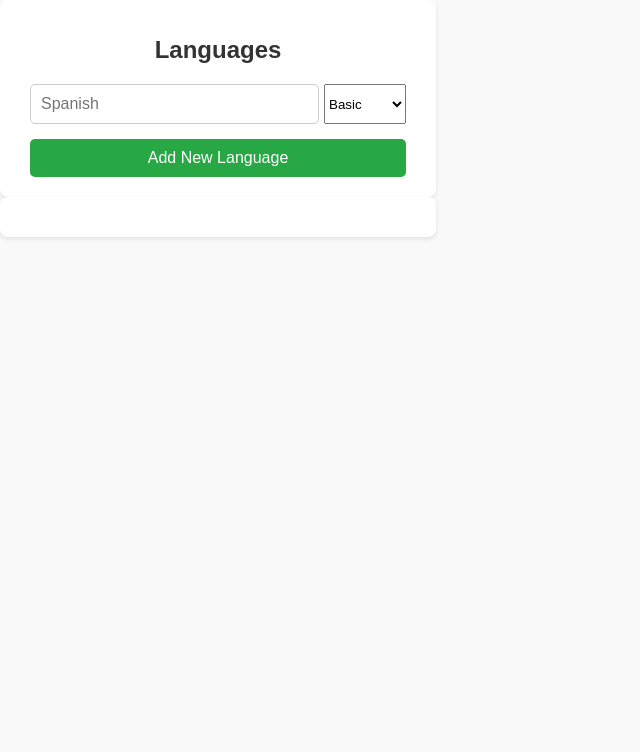
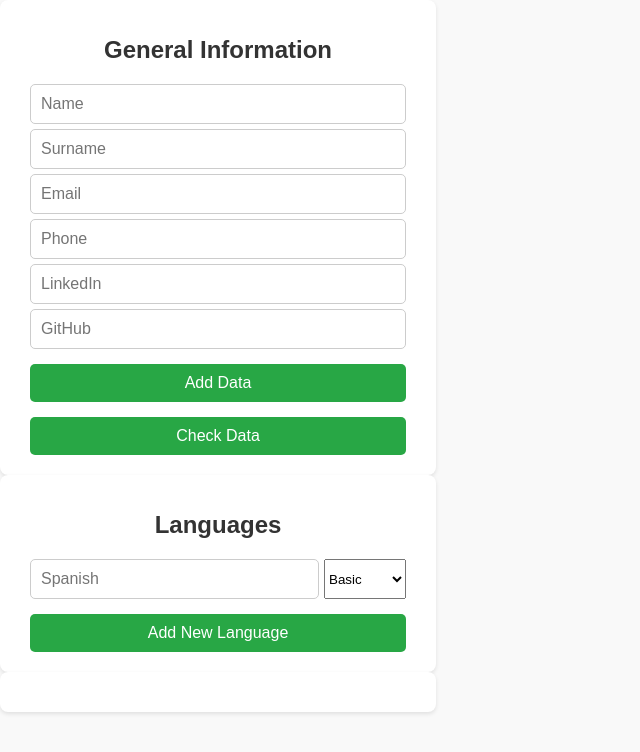
Before and after one commit to ArtSN7/CV-Generator, a React (Vite) app: page / in a window 1280 px wide. Shown: the top 752 px of the page, without its empty margins (0-640 px from the left). Built offline with nearby package versions, Linux system fonts and the light colour scheme.

Commit message:
general info element

```diff
--- a/src/components/general_info.jsx
+++ b/src/components/general_info.jsx
@@ -0,0 +1,67 @@
+import '../styles/general_info.css';
+import React, { useState } from 'react';
+import  Modal  from '../data/modal.jsx';
+
+// Info = {name: "", surname: "", email: "", phone: "", linkedin: "", github: ""}
+
+function GeneralInfro(){
+
+    const [isModalOpen, setIsModalOpen] = useState(false);
+
+    const [name, setName] = useState('');
+    const [surname, setSurname] = useState('');
+    const [email, setEmail] = useState('');
+    const [phone, setPhone] = useState('');
+    const [linkedin, setLinkedin] = useState('');
+    const [github, setGithub] = useState('');
+    const [generalInfo, setGeneralInfo] = useState([]);
+
+    const handleAddInfo = (event) => {
+        event.preventDefault(); // Prevent default form submission
+
+        if (name && surname && email && phone && linkedin && github) {
+            const newInfo = { name: name, surname: surname, email: email, phone: phone, linkedin: linkedin, github: github };
+            setGeneralInfo([...generalInfo,newInfo]);
+            setName('');
+            setSurname('');
+            setEmail('');
+            setPhone('');
+            setLinkedin('');
+            setGithub('');
+            setGeneralInfo([...generalInfo,newInfo]);
+        }
+
+        console.log(generalInfo);
+    };
+
+    const CheckInfo = () => {
+        if (generalInfo.length > 0) { // Check if there's any data
+            setIsModalOpen(true); // Open the modal
+        }
+
+    }
+
+    return (
+        <>
+        <div className="form-container">
+            <h1>General Information</h1>
+            <form onSubmit={handleAddInfo}>
+                <div className="form-group-general-info">
+                <input type="text" name="name" placeholder="Name" required value={name} onChange={(e) => setName(e.target.value)}/>
+                <input type="text" name="surname" placeholder="Surname" required value={surname} onChange={(e) => setSurname(e.target.value)}/>
+                <input type="email" name="email" placeholder="Email" required value={email} onChange={(e) => setEmail(e.target.value)}/>
+                <input type="tel" name="phone" placeholder="Phone" required value={phone} onChange={(e) => setPhone(e.target.value)}/>
+                <input type="url" name="linkedin" placeholder="LinkedIn" required value={linkedin} onChange={(e) => setLinkedin(e.target.value)}/>
+                <input type="url" name="github" placeholder="GitHub" required value={github} onChange={(e) => setGithub(e.target.value)}/>
+                </div>
+                <button type="button" onClick={handleAddInfo}>Add Data</button>
+                <button type="button" onClick={CheckInfo}>Check Data</button>
+            </form>
+            <Modal isOpen={isModalOpen} onClose={() => setIsModalOpen(false)} data={generalInfo[generalInfo.length - 1]} />
+        </div>
+        </>
+    );
+
+}
+
+export default GeneralInfro;
--- /dev/null
+++ b/src/data/modal.jsx
@@ -0,0 +1,23 @@
+import React from 'react';
+import '../styles/modal.css'; // Create a CSS file for modal styles
+
+const Modal = ({isOpen, onClose, data}) => {
+    if (!isOpen) return null;
+
+    return (
+        <div className="modal-overlay">
+            <div className="modal-content">
+                <h2>User Data</h2>
+                <p>Name: {data.name}</p>
+                <p>Surname: {data.surname}</p>
+                <p>Email: {data.email}</p>
+                <p>Phone: {data.phone}</p>
+                <p>LinkedIn: {data.linkedin}</p>
+                <p>GitHub: {data.github}</p>
+                <button onClick={onClose}>Close</button>
+            </div>
+        </div>
+    );
+};
+
+export default Modal; // Add 'export default' here
--- a/src/main.jsx
+++ b/src/main.jsx
@@ -3,10 +3,12 @@ import ReactDOM from 'react-dom/client'
 
 //import App from './components/eduction.jsx'
 import Languages from './components/languages.jsx'
+import GeneralInfro from './components/general_info.jsx'
 
 
 ReactDOM.createRoot(document.getElementById('root')).render(
     <React.StrictMode>
+        <GeneralInfro />
         <Languages />
     </React.StrictMode>,
 )
--- /dev/null
+++ b/src/styles/general_info.css
@@ -0,0 +1,96 @@
+body {
+    font-family: Arial, sans-serif;
+    margin: 0;
+    padding: 0;
+    background-color: #f9f9f9;
+    display: flex;
+    justify-content: left;
+    align-items: top;
+    height: 100vh;
+}
+
+.form-container {
+    background: #fff;
+    padding: 20px 30px;
+    border-radius: 8px;
+    box-shadow: 0 2px 4px rgba(0, 0, 0, 0.1);
+    width: 100%;
+    max-width: 400px;
+    text-align: center;
+}
+
+.form-container p {
+
+    font-size: 1rem;
+    font-weight: bold;
+
+}
+
+h1 {
+    font-size: 1.5rem;
+    margin-bottom: 20px;
+    color: #333;
+}
+
+form {
+    display: flex;
+    flex-direction: column;
+    gap: 15px;
+}
+
+.form-group-general-info {
+    display: flex;
+    flex-direction: column;
+    gap: 5px;
+}
+
+input {
+    font-size: 1rem;
+    padding: 10px;
+    border: 1px solid #ccc;
+    border-radius: 5px;
+    outline: none;
+    width: 100%;
+    box-sizing: border-box;
+}
+
+input:focus {
+    border-color: #007BFF;
+}
+
+button {
+    font-size: 1rem;
+    padding: 10px;
+    background-color: #28a745;
+    color: #fff;
+    border: none;
+    border-radius: 5px;
+    cursor: pointer;
+    transition: background-color 0.3s ease;
+}
+
+button:hover {
+    background-color: #218838;
+}
+
+#delete_btn {
+    font-size: 0.8rem;
+    padding: 3px 3px;
+    background-color: #dc3545;
+    color: #fff;
+    border: none;
+    border-radius: 5px;
+    cursor: pointer;
+    transition: background-color 0.3s ease;
+}
+
+.list{
+    display: flex;
+    flex-direction: row;
+    justify-content: space-between;
+    align-items: center;
+    background: #fff;
+    padding: 20px 30px;
+    border-radius: 8px;
+    box-shadow: 0 2px 4px rgba(0, 0, 0, 0.2);
+}
--- /dev/null
+++ b/src/styles/modal.css
@@ -0,0 +1,18 @@
+.modal-overlay {
+    position: fixed;
+    top: 0;
+    left: 0;
+    right: 0;
+    bottom: 0;
+    background: rgba(0, 0, 0, 0.5);
+    display: flex;
+    justify-content: center;
+    align-items: center;
+}
+
+.modal-content {
+    background: white;
+    padding: 20px;
+    border-radius: 5px;
+    box-shadow: 0 2px 10px rgba(0, 0, 0, 0.1);
+}
```
